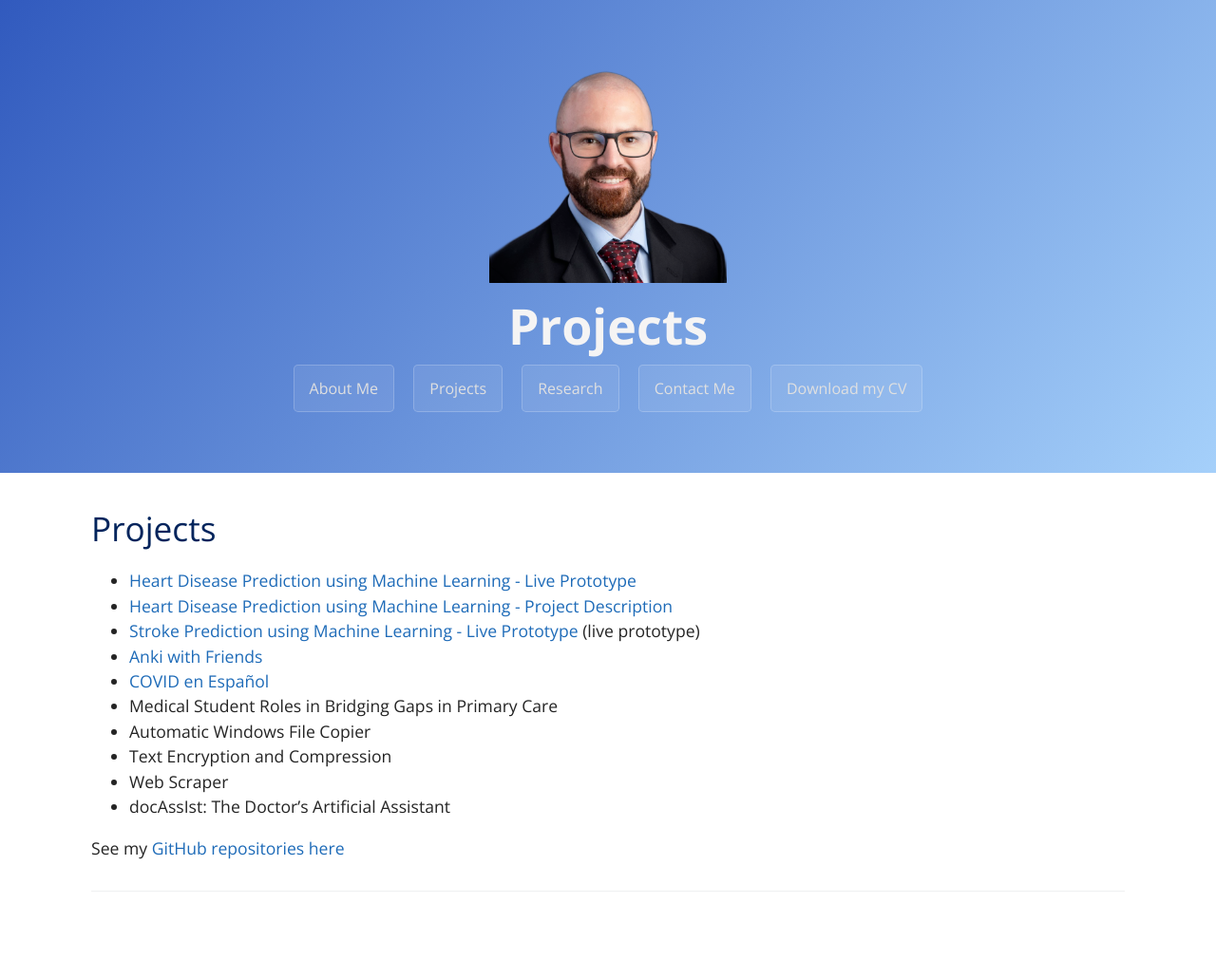
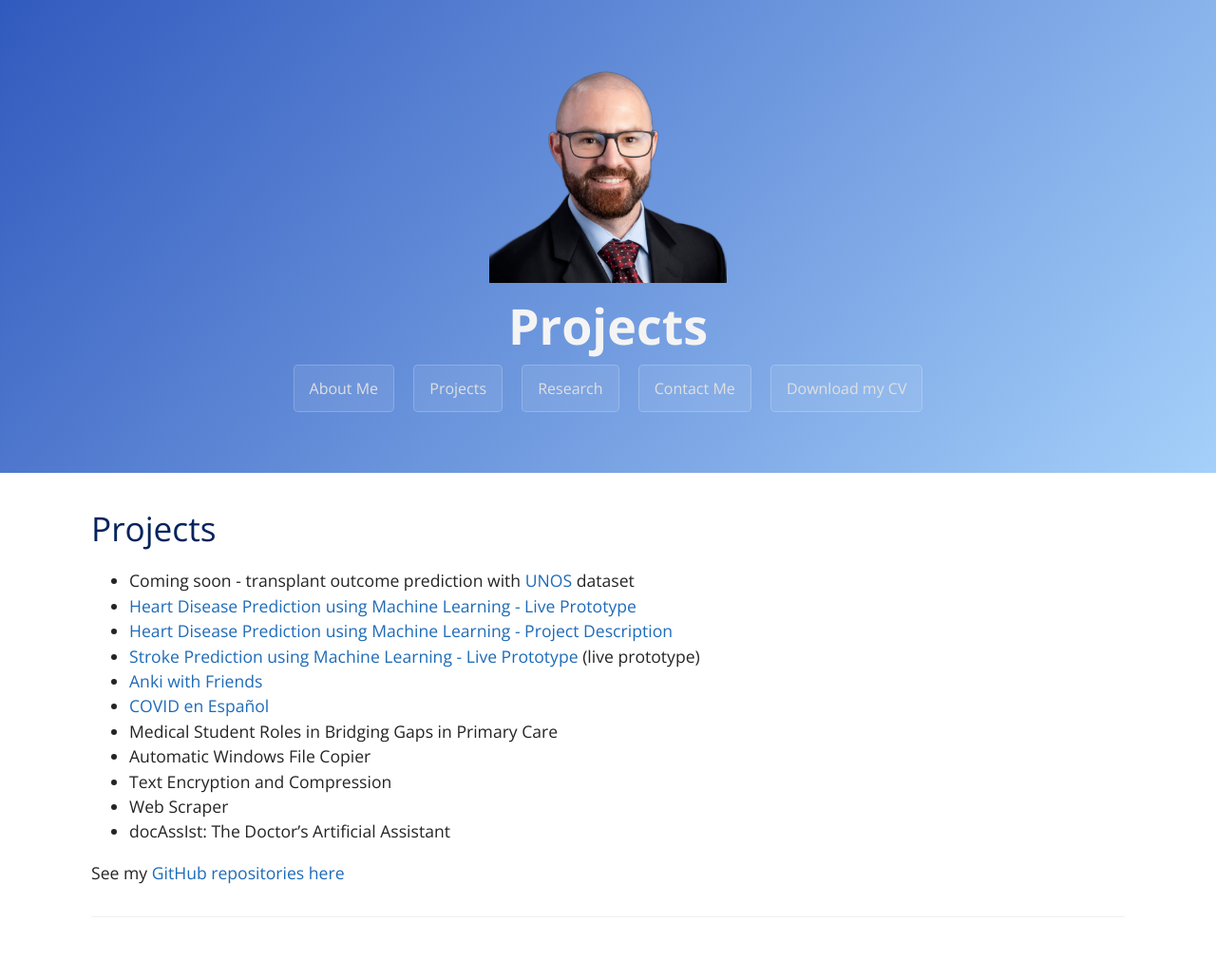
Before and after one commit to jopeo/joepo, a Jekyll site: the page built from projects.md, in a window 1280 px wide. Shown: the whole page at 95% size. Built offline with Jekyll 4.4.1, drawn with Linux system fonts in a browser that asks for light colours; before the commit the page ends 1003 px from its top, so only the background shows below that.

Commit message:
update projects.md

```diff
--- a/projects.md
+++ b/projects.md
@@ -6,6 +6,7 @@ filename: contact
 
 # Projects
 
+- Coming soon - transplant outcome prediction with [UNOS](https://unos.org/data/){:target="_blank"} dataset
 - [Heart Disease Prediction using Machine Learning - Live Prototype](http://www.heartdiseasepredictor.com/){:target="_blank"}
 - [Heart Disease Prediction using Machine Learning - Project Description](http://www.heartdiseaseprediction.com/){:target="_blank"}
 - [Stroke Prediction using Machine Learning - Live Prototype](http://www.strokepredictor.com/){:target="_blank"} (live prototype)
```
